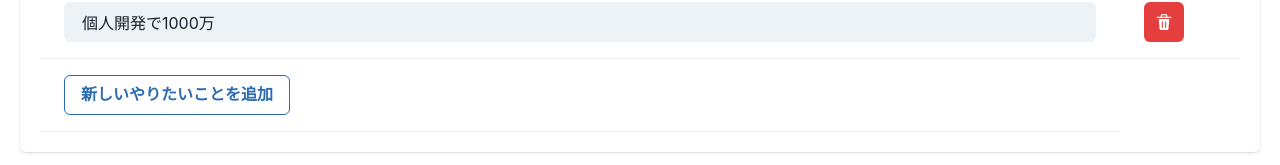
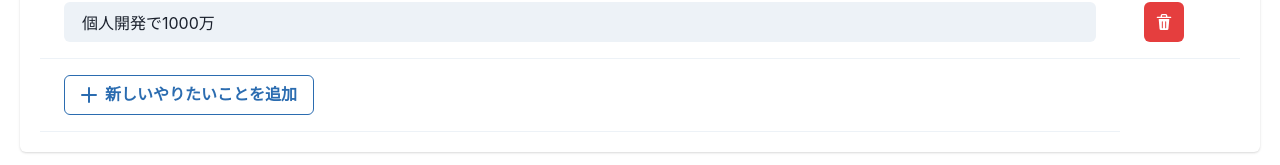
Before and after one commit to HitoroOhria/time-bucket-app-with-cloud, a Next.js app in the folder frontend/: page / in a window 1280 px wide. Shown: the part 232-397 px from the top of the page. Built offline with nearby package versions, Linux system fonts and the light colour scheme.

Commit message:
Add icon to create todo button.

```diff
--- a/frontend/pages/index.tsx
+++ b/frontend/pages/index.tsx
@@ -17,6 +17,7 @@ import {
 import Todo from './Todo';
 import TodoTableRow from './TodoTableRow';
 import { ulid } from 'ulid';
+import { AddIcon } from '@chakra-ui/icons';
 
 const initTodos: Todo[] = [
   new Todo({ id: ulid(), name: '海外旅行' }),
@@ -76,7 +77,12 @@ const Home: FC = () => {
                 ))}
                 <Tr>
                   <Td>
-                    <Button colorScheme={'blue'} variant={'outline'} onClick={handleCreate}>
+                    <Button
+                      colorScheme={'blue'}
+                      variant={'outline'}
+                      leftIcon={<AddIcon />}
+                      onClick={handleCreate}
+                    >
                       新しいやりたいことを追加
                     </Button>
                   </Td>
```
